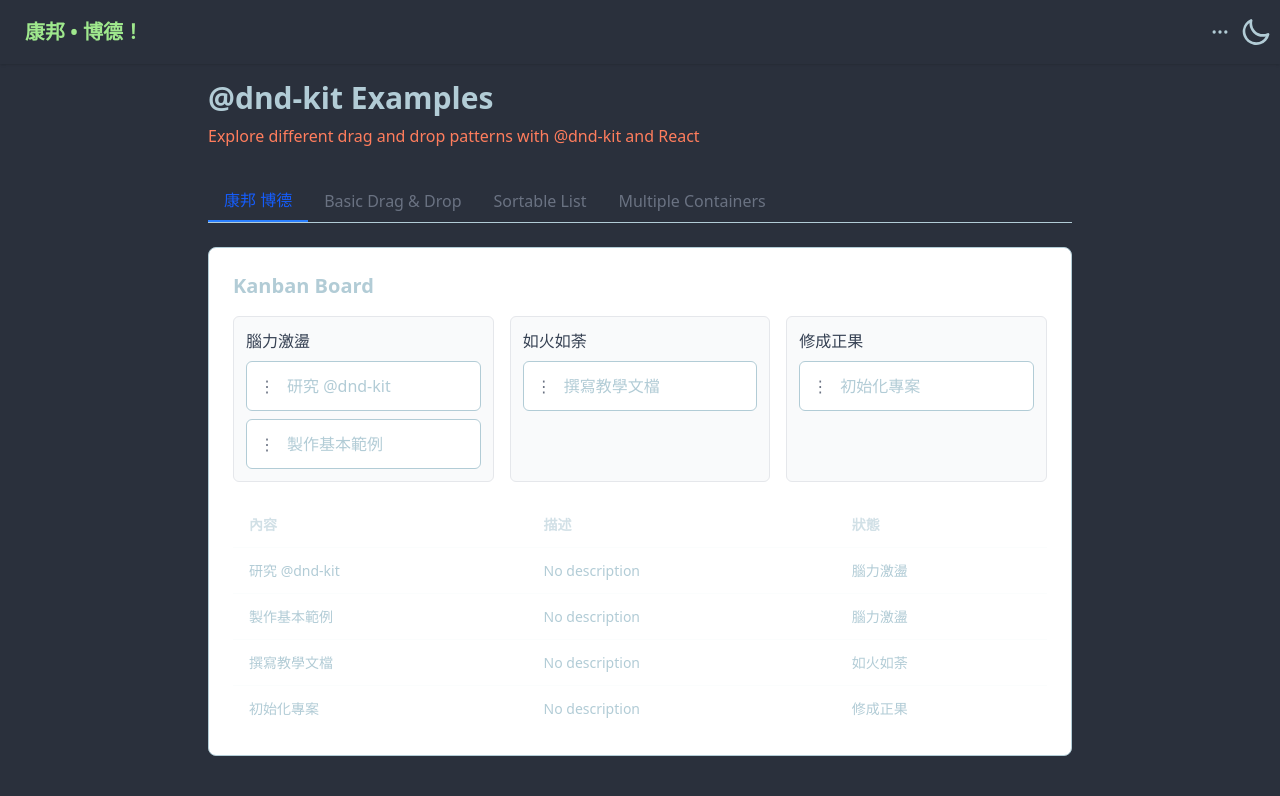
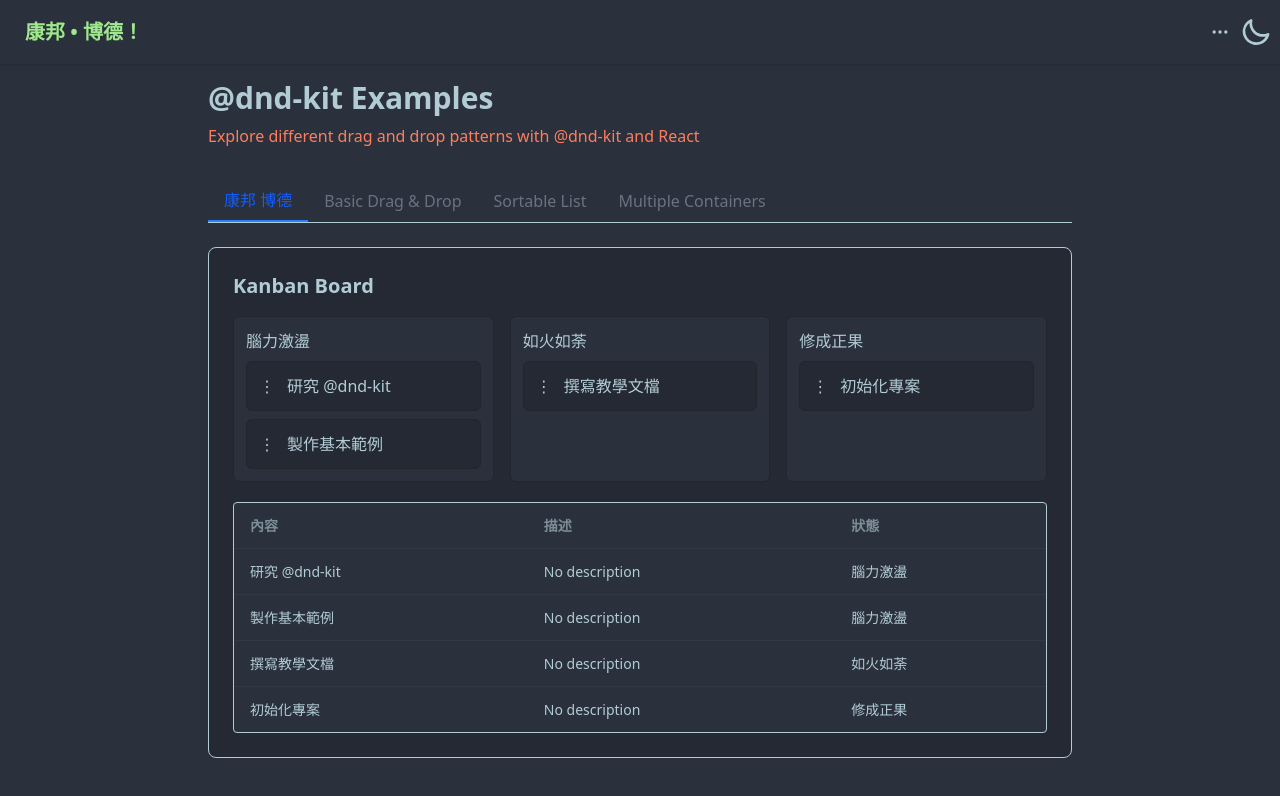
Before and after one commit to SE-Josh/kanban-board, a Next.js app: page / in a window 1280 px wide. Shown: the top 796 px of the page. Built offline with nearby package versions, Linux system fonts and the light colour scheme.

Commit message:
feat: 新增 TaskList 組件並更新 KanbanBoard 以顯示任務列表。變更 css to DaisyUI

```diff
--- a/app/page.tsx
+++ b/app/page.tsx
@@ -65,7 +65,7 @@ export default function Home() {
         </div>
       </div>
 
-      <div className="rounded-lg border bg-white p-6 dark:border-gray-700 dark:bg-gray-800">
+      <div className="rounded-lg border p-6 bg-base-200">
         {activeTab === "newKanban" && <NewKanban />}
 
         {activeTab === "basic" && (
--- a/components/NewKanban.tsx
+++ b/components/NewKanban.tsx
@@ -26,6 +26,7 @@ import {
 import { CSS } from "@dnd-kit/utilities";
 
 import { Task, Status, defaultTasks, defaultStatuses } from "@/lib/types";
+import TaskList from "@/components/TaskList";
 
 // ===== Sortable 單一任務卡片 =====
 const SortableItem = ({
@@ -53,13 +54,13 @@ const SortableItem = ({
       {...listeners}
       className={`cursor-grab touch-none rounded-md border p-3 active:cursor-grabbing ${
         isDragging
-          ? `border-2 border-dashed border-gray-300 bg-gray-50 opacity-30 dark:border-gray-600 dark:bg-gray-800/30`
-          : `bg-white dark:border-gray-700 dark:bg-gray-800 dark:hover:bg-gray-700/50`
+          ? `border-2 border-dashed border-base-300 bg-neutral text-neutral-content opacity-30`
+          : `bg-base-200 border-base-300 hover:bg-base-100`
       }`}
     >
-      <div className="flex items-center gap-3">
-        <span className="text-gray-500 dark:text-gray-400">⋮</span>
-        <span className="dark:text-gray-200">{content}</span>
+      <div className="flex items-center gap-3 text-base-content">
+        <span>⋮</span>
+        <span>{content}</span>
       </div>
     </li>
   );
@@ -80,11 +81,9 @@ const DroppableContainer = ({
   return (
     <div
       ref={setNodeRef}
-      className="flex h-full min-h-40 flex-col rounded-md border border-gray-200 bg-gray-50 p-3 dark:border-gray-700 dark:bg-gray-800/50"
+      className="flex h-full min-h-40 flex-col rounded-md border p-3 bg-base-100 border-base-300 text-base-content"
     >
-      <h3 className="mb-2 font-medium text-gray-700 dark:text-gray-200">
-        {title}
-      </h3>
+      <h3 className="mb-2 font-medium">{title}</h3>
       <div className="flex-1">
         <SortableContext
           items={tasks.map((t) => t.id)}
@@ -98,10 +97,8 @@ const DroppableContainer = ({
         </SortableContext>
 
         {tasks.length === 0 && (
-          <div className="flex h-20 items-center justify-center rounded-md border border-dashed border-gray-300 bg-gray-50 dark:border-gray-600 dark:bg-gray-800/30">
-            <p className="text-sm text-gray-500 dark:text-gray-400">
-              Drop items here
-            </p>
+          <div className="flex h-20 items-center justify-center rounded-md border border-dashed bg-base-100 text-base-content border-base-300">
+            <p className="text-sm">目前沒有任務</p>
           </div>
         )}
       </div>
@@ -112,10 +109,10 @@ const DroppableContainer = ({
 // ===== 拖拉時的 Overlay =====
 const ItemOverlay = ({ children }: { children: React.ReactNode }) => {
   return (
-    <div className="cursor-grabbing rounded-md bg-base-100 p-3 shadow-md">
+    <div className="cursor-grabbing rounded-md bg-base-100 text-base-content p-3 shadow-md">
       <div className="flex items-center gap-3">
-        <span className="text-gray-500">⋮</span>
-        <span className="text-gray-200">{children}</span>
+        <span>⋮</span>
+        <span>{children}</span>
       </div>
     </div>
   );
@@ -204,7 +201,7 @@ export default function KanbanBoard() {
 
   return (
     <div className="mx-auto w-full">
-      <h2 className="mb-4 text-xl font-bold dark:text-white">Kanban Board</h2>
+      <h2 className="mb-4 text-xl font-bold text-base-content">Kanban Board</h2>
       <DndContext
         sensors={sensors}
         collisionDetection={closestCorners}
@@ -237,29 +234,8 @@ export default function KanbanBoard() {
           ) : null}
         </DragOverlay>
       </DndContext>
-      <div className="overflow-x-auto mt-5">
-        <table className="table">
-          {/* head */}
-          <thead>
-            <tr>
-              {/* <th>編號</th> */}
-              <th>內容</th>
-              <th>描述</th>
-              <th>狀態</th>
-            </tr>
-          </thead>
-          <tbody>
-            {tasks.map((task) => (
-              <tr key={task.id}>
-                {/* <th>{task.id}</th> */}
-                <td>{task.content}</td>
-                <td>{task.description || "No description"}</td>
-                <td>{defaultStatuses.find((status) => status.id === task.statusId)?.title}</td>
-              </tr>
-            ))}
-          </tbody>
-        </table>
-      </div>
+
+      <TaskList tasks={tasks} />
     </div>
   );
 }
--- /dev/null
+++ b/components/TaskList.tsx
@@ -0,0 +1,36 @@
+import { defaultStatuses, Task } from "@/lib/types";
+
+const TaskList = ({ tasks }: { tasks: Task[] }) => {
+  return (
+    <div className="overflow-x-auto mt-5 rounded border border-base-content bg-base-100">
+      <table className="table">
+        {/* head */}
+        <thead>
+          <tr>
+            {/* <th>編號</th> */}
+            <th>內容</th>
+            <th>描述</th>
+            <th>狀態</th>
+          </tr>
+        </thead>
+        <tbody>
+          {tasks.map((task) => (
+            <tr key={task.id}>
+              {/* <th>{task.id}</th> */}
+              <td>{task.content}</td>
+              <td>{task.description || "No description"}</td>
+              <td>
+                {
+                  defaultStatuses.find((status) => status.id === task.statusId)
+                    ?.title
+                }
+              </td>
+            </tr>
+          ))}
+        </tbody>
+      </table>
+    </div>
+  );
+};
+
+export default TaskList;
```
